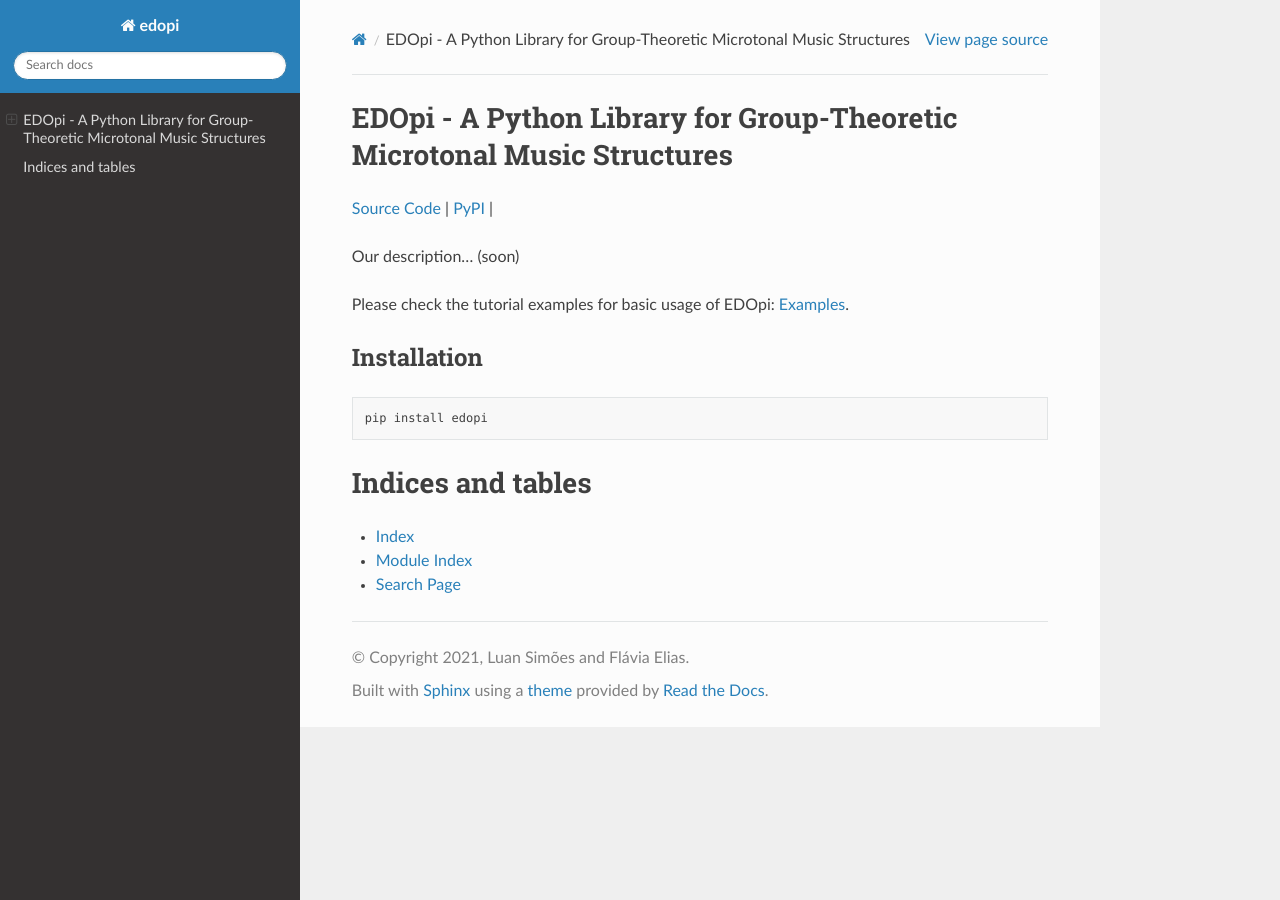
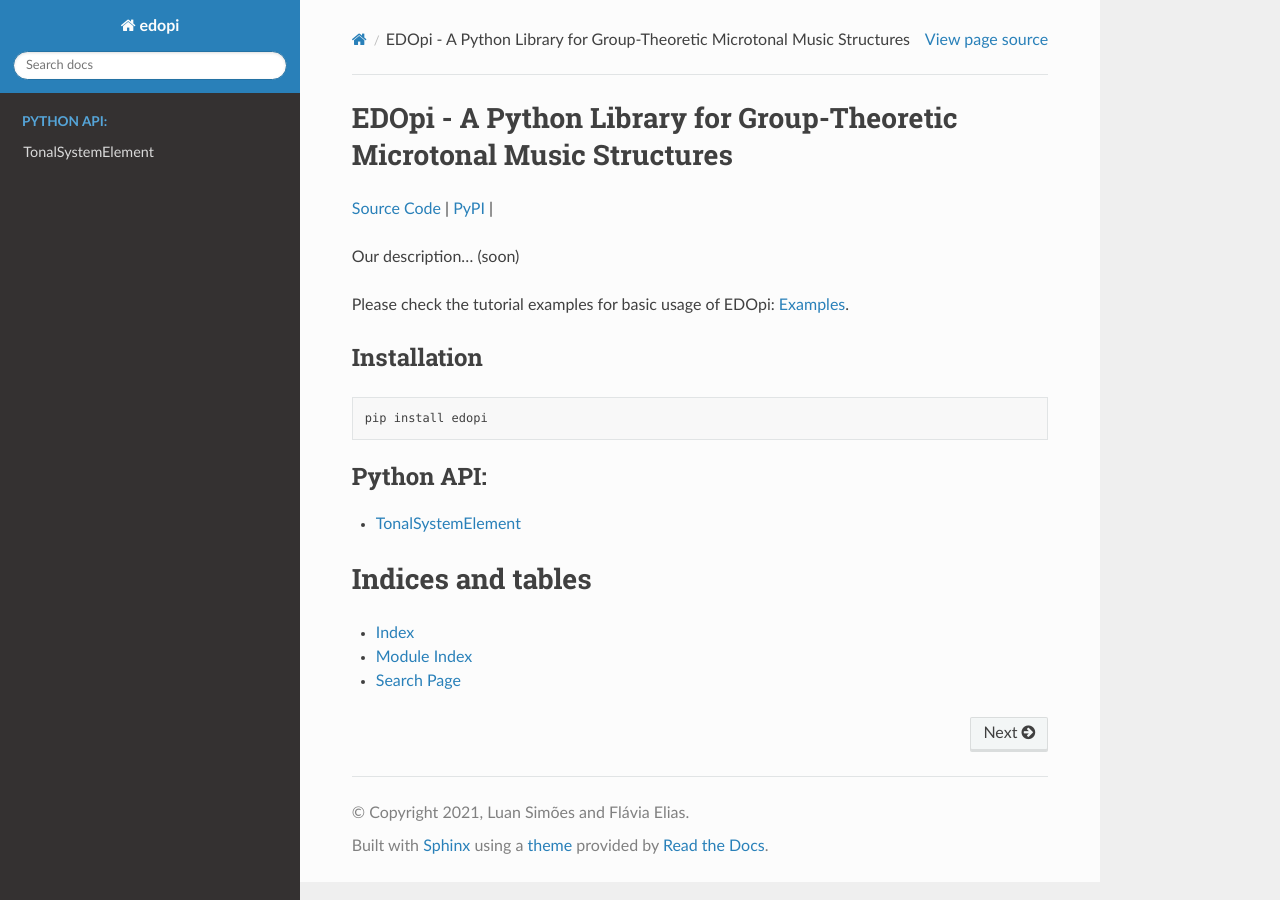
Before and after one commit to luansimoes/edopi, a Sphinx documentation site: the page built from docs/index.rst, in a window 1280 px wide. Built offline with Sphinx 7.4.7 and the Read the Docs theme 2.0.0, drawn with Linux system fonts in a browser that asks for light colours.

Commit message:
update docs

```diff
--- a/docs/index.rst
+++ b/docs/index.rst
@@ -24,7 +24,11 @@ Installation
 
     pip install edopi
 
+.. toctree::
+   :maxdepth: 2
+   :caption: Python API:
 
+   source/api/tonal_system_element
 
 Indices and tables
 ==================
--- /dev/null
+++ b/docs/source/api/tonal_system_element.rst
@@ -0,0 +1,8 @@
+===================
+TonalSystemElement
+===================
+
+.. currentmodule:: edopi.tonal_system_element
+
+.. autoclass:: edopi.TonalSystemElement
+    :members:
```
Also changed, not shown: 8 other files.
